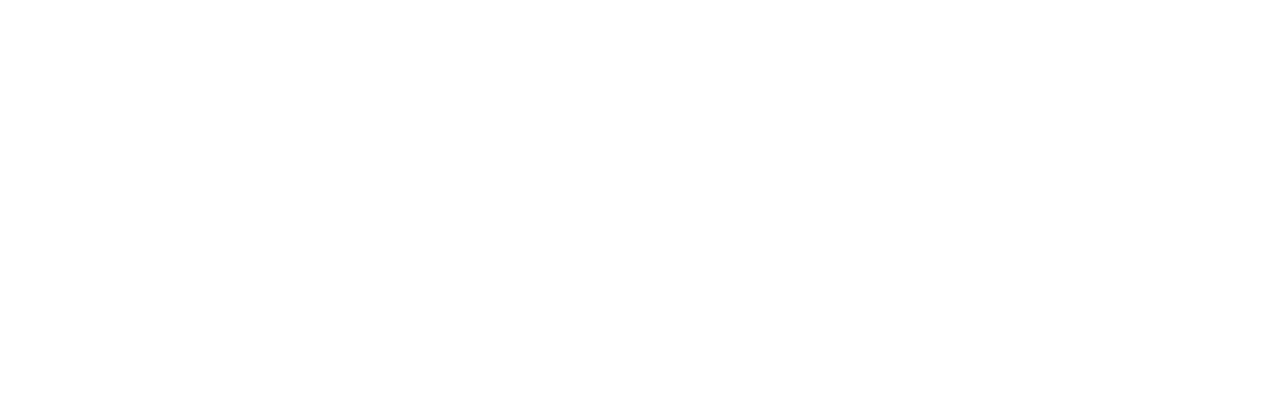
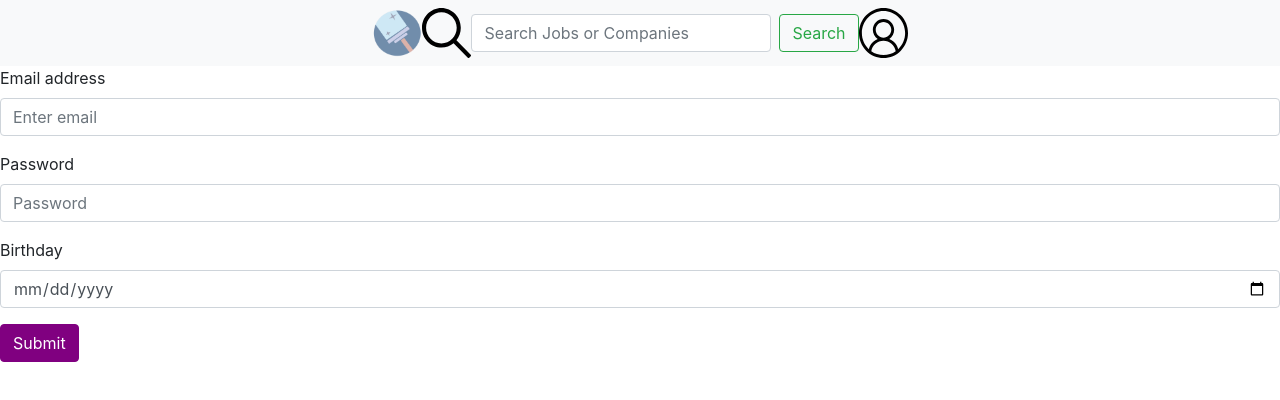
Before and after one commit to annatruelove/squeegee, a React (Create React App) app: page /signup in a window 1280 px wide. Shown: the top 400 px of the page. Built offline with nearby package versions, Linux system fonts and the light colour scheme.

Commit message:
Add navigation component and route signup

```diff
--- a/src/App.js
+++ b/src/App.js
@@ -4,6 +4,7 @@
 import Welcome from './screens/Welcome';
 import { BrowserRouter, Route, Switch } from 'react-router-dom';
 import Details from './screens/Details';
+import Signup from './screens/Signup';
 
 const App = () => {
     return (
@@ -12,6 +13,7 @@
         <Switch>
           <Route path="/" component={ Welcome } exact/>
           <Route path='/details' component={ Details } />
+          <Route path='/signup' component={ Signup } />
         </Switch>
       </BrowserRouter>
       </>
--- /dev/null
+++ b/src/screens/Navigation.js
@@ -0,0 +1,21 @@
+import React from 'react';
+import squeegee from '../squeegee.png';
+import profile_icon from '../profile.svg';
+import search_icon from '../search.svg';
+
+const Navigation = () => {
+    return (
+        <nav class="navbar navbar-expand-lg navbar-light bg-light" id="nav-bar">
+              <img src={squeegee} alt="logo" id="nav-logo"></img>
+              <img src={search_icon} alt="logo" id="nav-logo"></img>
+              <form class="form-inline my-2 my-lg-0" >
+                  <input class="form-control mr-sm-2" id="welcome-search" type="search" placeholder="Search Jobs or Companies" aria-label="Search"></input>
+                  <button class="btn btn-outline-success my-2 my-sm-0" type="submit">Search</button>
+              </form>
+              <img src={profile_icon} alt="logo" id="nav-logo"></img>
+
+          </nav>
+    )
+}
+
+export default Navigation;
--- a/src/screens/Signup.js
+++ b/src/screens/Signup.js
@@ -1,10 +1,13 @@
 import React from 'react';
 import Form from 'react-bootstrap/Form';
 import Button from 'react-bootstrap/Button';
+import Navigation from './Navigation';
 import '../App.css';
 
 const Signup = () => {
     return (
+        <>
+        <Navigation />
         <Form>
             <Form.Group controlId="formBasicEmail">
             <Form.Label>Email address</Form.Label>
@@ -22,6 +25,7 @@
                 Submit
             </Button>
         </Form>
+        </>
     );
 
 
--- a/src/screens/Welcome.js
+++ b/src/screens/Welcome.js
@@ -3,29 +3,18 @@
 import '../App.css';
 import '../custom.scss';
 import { NavLink } from 'react-router-dom';
-import squeegee from '../squeegee.png';
-import profile_icon from '../profile.svg';
-import search_icon from '../search.svg';
+import Navigation from './Navigation';
 
 const Welcome = () => {
   return (
       <div>
-          <nav class="navbar navbar-expand-lg navbar-light bg-light" id="nav-bar">
-              <img src={squeegee} alt="logo" id="nav-logo"></img>
-              <img src={search_icon} alt="logo" id="nav-logo"></img>
-              <form class="form-inline my-2 my-lg-0" >
-                  <input class="form-control mr-sm-2" id="welcome-search" type="search" placeholder="Search Jobs or Companies" aria-label="Search"></input>
-                  <button class="btn btn-outline-success my-2 my-sm-0" type="submit">Search</button>
-              </form>
-              <img src={profile_icon} alt="logo" id="nav-logo"></img>
-
-          </nav>
+          <Navigation />
 
           <p>Welcome to Squeegee!</p>
 
 
               <div class="welcome">
-              <NavLink to="/details">
+              <NavLink to="/signup">
                   <Button className='btn-flat' id="welc-btn">
                       Sign Up
                   </Button>
```
